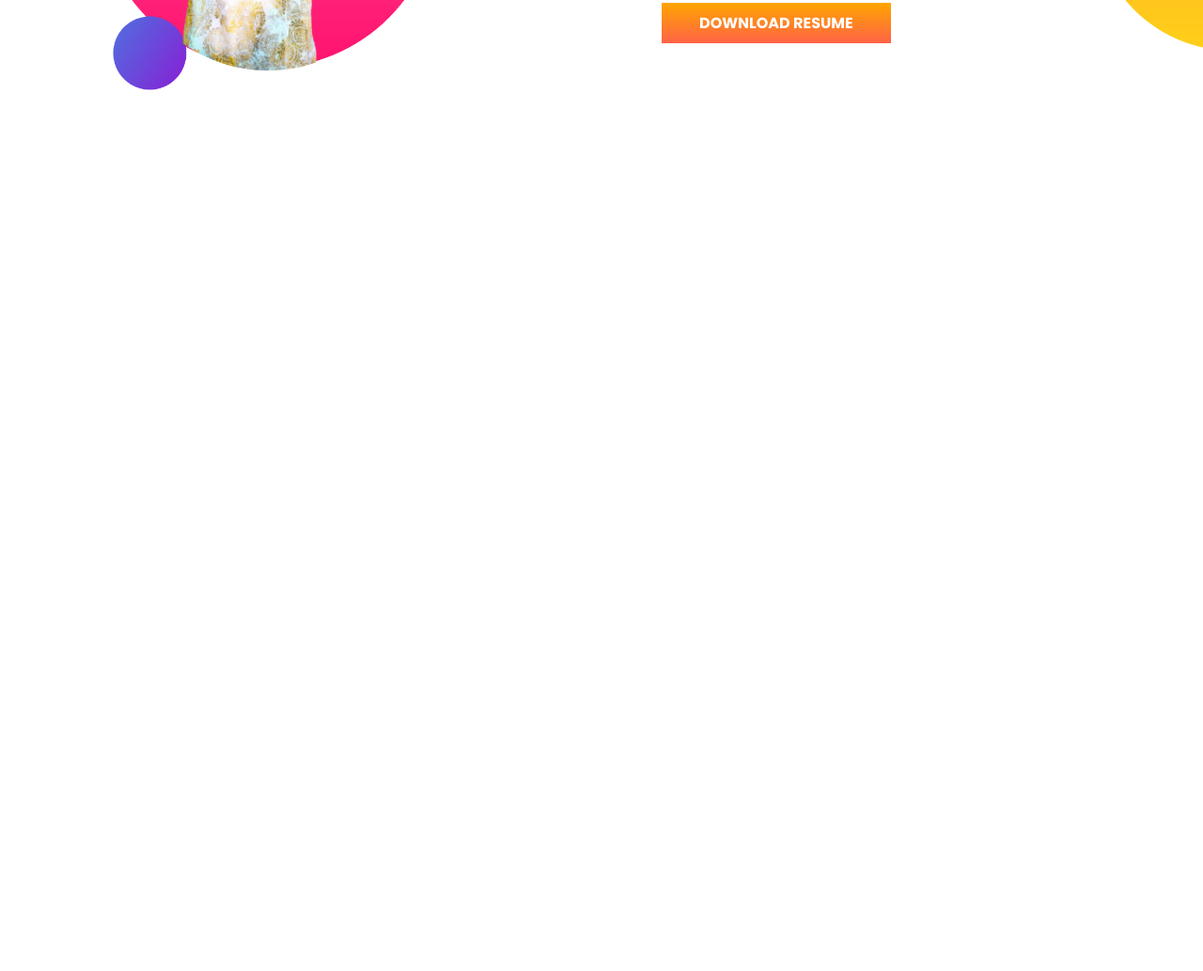
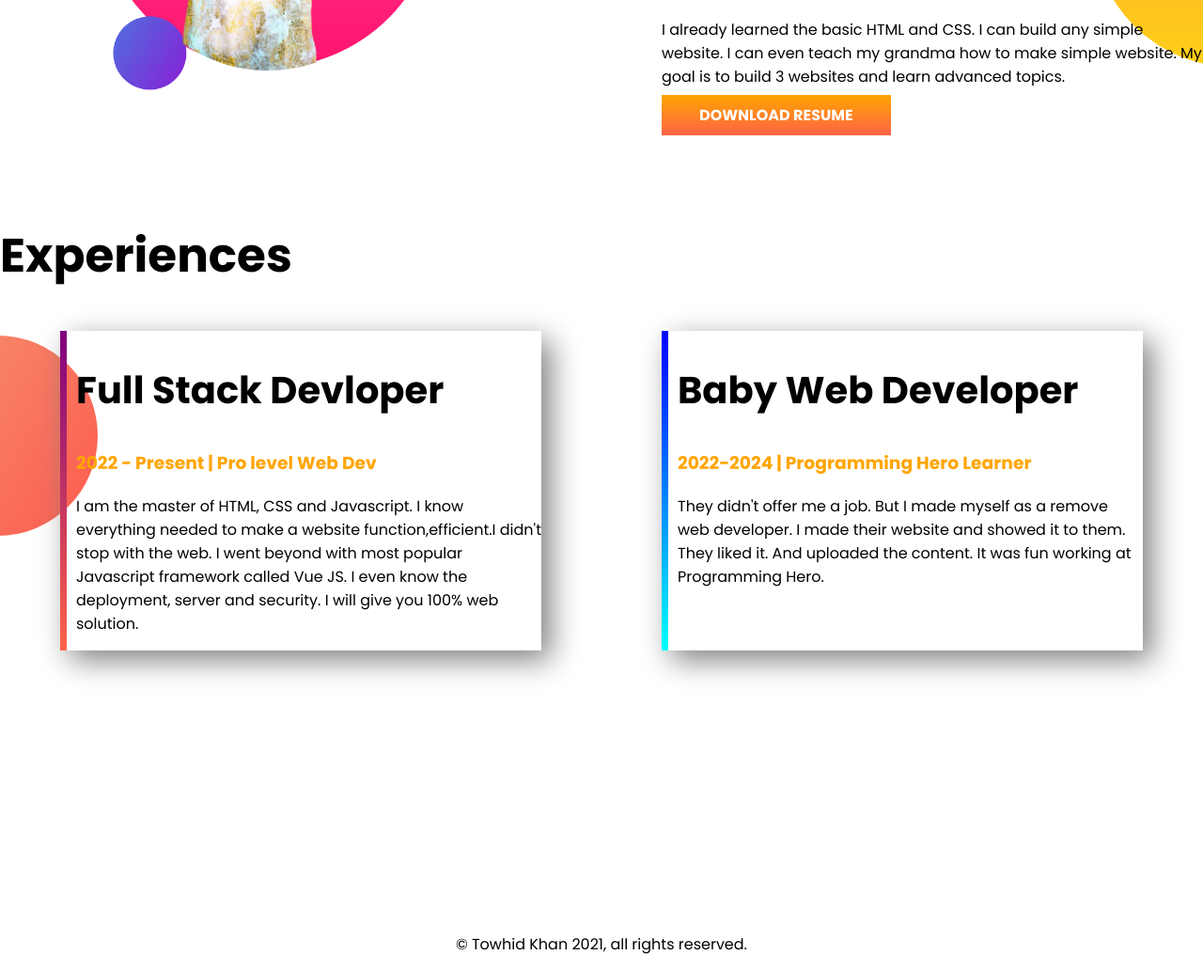
Before and after one commit to TowhidKhan01/developer-portfolio, a plain HTML site: page index.html in a window 1280 px wide. Shown: the part 830-1863 px from the top of the page at 94% size. Before the commit the page ends 1033 px from the top, so only its background shows below. Drawn offline with Linux system fonts and the light colour scheme.

Commit message:
final update

```diff
--- a/CSS/style.css
+++ b/CSS/style.css
@@ -9,13 +9,14 @@ h1 {
 .orange-color {
   color: orange;
 }
-section {
+.flexible-container {
   display: flex;
   margin-bottom: 100px;
 }
 .half-width {
   width: 50%;
   padding-left: 5%;
+
 }
 .half-width img {
   width: 70%;
@@ -37,3 +38,33 @@ section {
     background-repeat: no-repeat;
     background-position: right;
 }
+
+h2{
+    font-size: 40px;
+}
+.experence-area{
+    background-image: url(../images/exp-bg.png);
+    background-repeat: no-repeat;
+    background-position: left;
+    margin-bottom: 300px;
+}
+.experiece-item{
+    width: 40%;
+    margin-left: 5%;
+    margin-right: 5%;
+    padding-left: 10px;
+    box-shadow: 10px 10px 30px gray;
+}
+#web-dev-experence{
+    border-left: 7px solid;
+    border-image: linear-gradient(blue,cyan);
+    border-image-slice: 1;
+}
+#full-stack-experience{
+    border-left: 7px solid;
+    border-image: linear-gradient(purple,tomato);
+    border-image-slice: 1;
+}
+footer p {
+    text-align: center;
+}
--- a/index.html
+++ b/index.html
@@ -15,7 +15,7 @@
 </head>
 
 <body>
-    <section class="top-banner">
+    <section class="top-banner flexible-container">
         <div class="half-width">
             <h1>Welcome To</h1>
             <h1><span class="orange-color">Towhid Khan</span> World</h1>
@@ -30,17 +30,41 @@
             <img src="./images/towhid-pic-with bg.png" alt="my-img">
         </div>
     </section>
-    <section class="dream-big">
+    <section class="dream-big flexible-container">
         <div class="half-width">
             <img src="images/towhid-bg-2.png" alt="">
         </div>
         <div class="half-width">
-           <h1> Big Dream</h1>
+            <h1> Big Dream</h1>
             <h2>Become World's No. 1 Developer</h2>
-            <p>I already learned the basic HTML and CSS. I can build any simple website. I can even teach my grandma how to make simple website. My goal is to build 3 websites and learn advanced topics.</p>
+            <p>I already learned the basic HTML and CSS. I can build any simple website. I can even teach my grandma how
+                to make simple website. My goal is to build 3 websites and learn advanced topics.</p>
             <a class="link-button" target="_blank" href="">DOWNLOAD RESUME</a>
         </div>
     </section>
+    <section class="experence-area">
+        <h1>Experiences</h1>
+        <div class="flexible-container">
+            <div  id="full-stack-experience" class="experiece-item">
+                <h2>Full Stack Devloper</h2>
+                <h3 class="orange-color">2022 - Present | Pro level Web Dev</h3>
+                <p>I am the master of HTML, CSS and Javascript. I know everything needed to make a website
+                    function,efficient.I didn't stop with the web. I went beyond with most popular Javascript framework
+                    called Vue JS. I even know the deployment, server and security. I will give you 100% web solution.
+                </p>
+            </div>
+            <div id="web-dev-experence" class="experiece-item">
+                <h2> Baby Web Developer</h2>
+                <h3 class="orange-color">2022-2024 | Programming Hero Learner</h3>
+                <p>They didn't offer me a job. But I made myself as a remove web developer. I made their website and
+                    showed it to them. They liked it. And uploaded the content. It was fun working at Programming Hero.
+                </p>
+            </div>
+        </div>
+    </section>
+    <footer>
+        <p>© Towhid Khan 2021, all rights reserved.</p>
+    </footer>
 </body>
 
 </html>
```
Also changed, not shown: images/51749980_2301540400093221_4730509862084018176_n-removebg-preview.png (deleted), images/65560608_2391625694418024_4235369354843127808_n-removebg-preview.png (deleted), images/jhankar.png (deleted), images/jhankar2.png (deleted), 4 other files.
